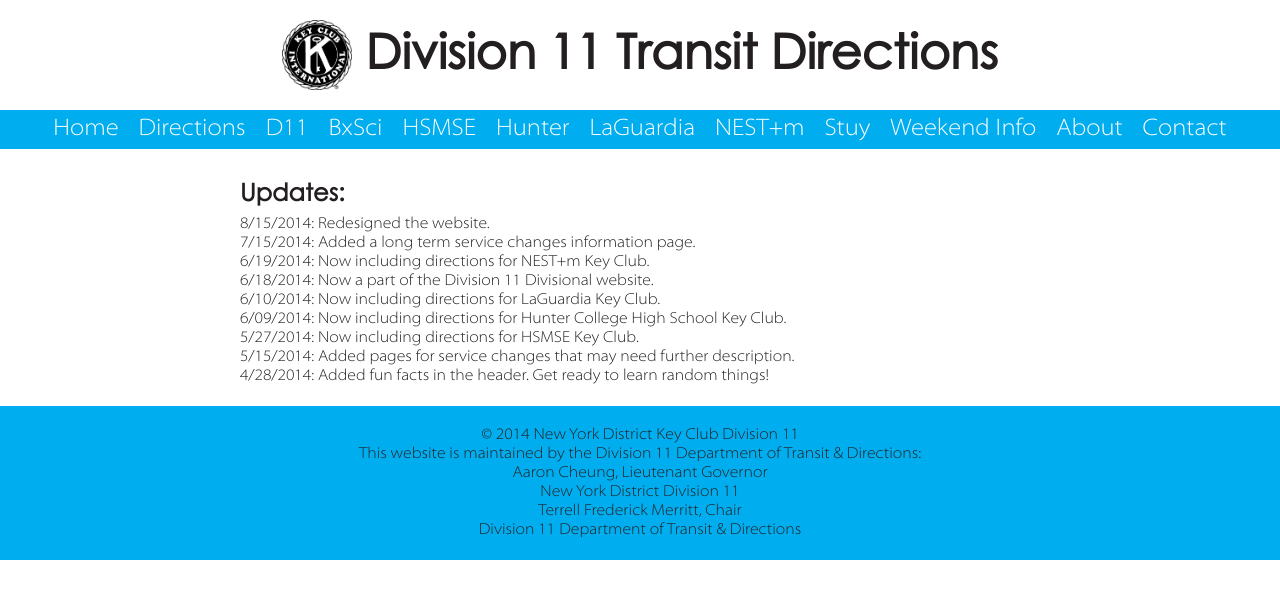
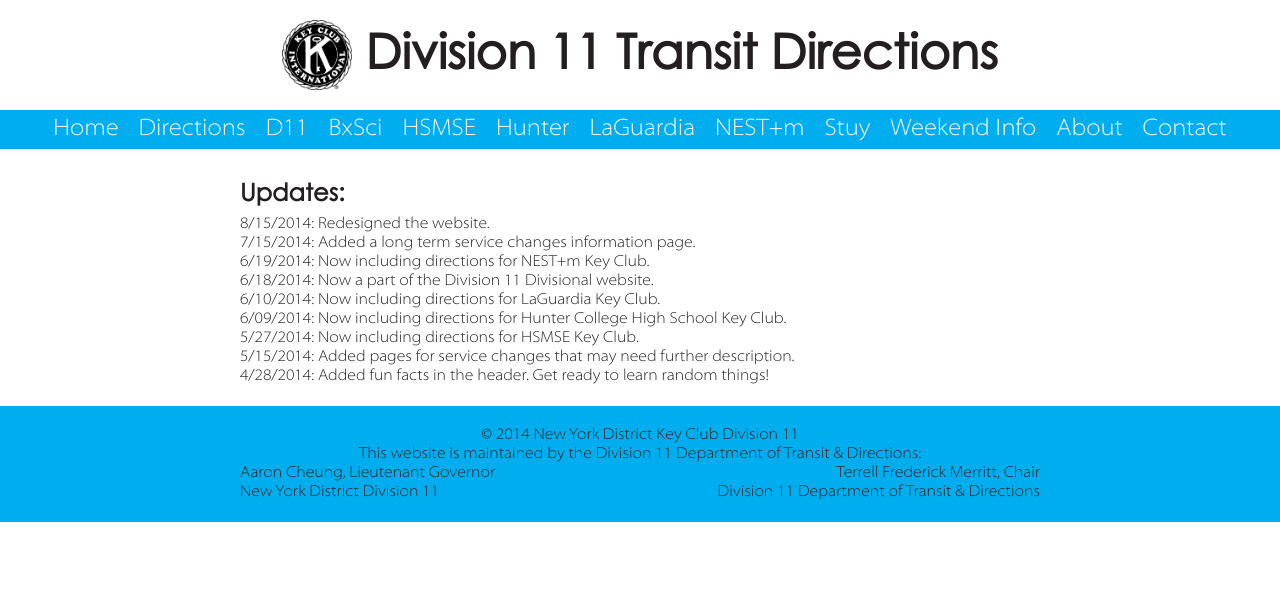
Before and after one commit to d11directions/d11directions.github.io, a Jekyll site: the page built from index.html, in a window 1280 px wide. Shown: the top 599 px of the page. Built offline with Jekyll 4.4.1, drawn with Linux system fonts in a browser that asks for light colours.

Commit message:
CSS: add footer styles for names

```diff
--- a/css/main.css
+++ b/css/main.css
@@ -49,20 +49,22 @@ header { font-family: 'Century Gothic', Verdana, Arial, sans-serif; text-align:
 iframe { max-width: 100%; }
 
 #footer_wrap { background: #00aeef; }
-footer { max-width: 800px; /* text-align: center; */ }
+footer { max-width: 800px; }
 footer a { color: #ffffff; }
 
 /* Specifics */
 #logo { vertical-align: middle; width: 70px; }
+#footer_left { float: left; text-align: left; }
+#footer_right { float: right; text-align: right; }
 .aboutpic { float: left; margin: 0 -2px!important; margin-right: 10px!important; padding-right: 10px!important; padding-bottom: 10px!important; }
 .title-cell { padding-right: 5px; }
 .indented-text { padding-left: 20px; }
 .index_title { font-size: 24px; line-height: 36px; font-weight: 700; }
 .index_descr { font-size: 18px; }
-.club_website_link { font-size: 20px; font-weight: 700; padding: 5px 0; float: left; }
+.club_website_link { text-align: left; font-size: 20px; font-weight: 700; padding: 5px 0; float: left; }
 .all_events { text-align: right; font-size: 20px; font-weight: 700; padding: 5px 0; float: right; }
 .clear { clear: both; }
 .no_link_color a { color: #231f20; }
 
 /* Small Screen Styles */
-@media screen and (max-width: 400px) { #logo, .header-abbr { display: none; } }
+@media screen and (max-width: 400px) { #logo, .header-abbr { display: none; } #footer_left, #footer_right { float: none; text-align: center; } }
```
